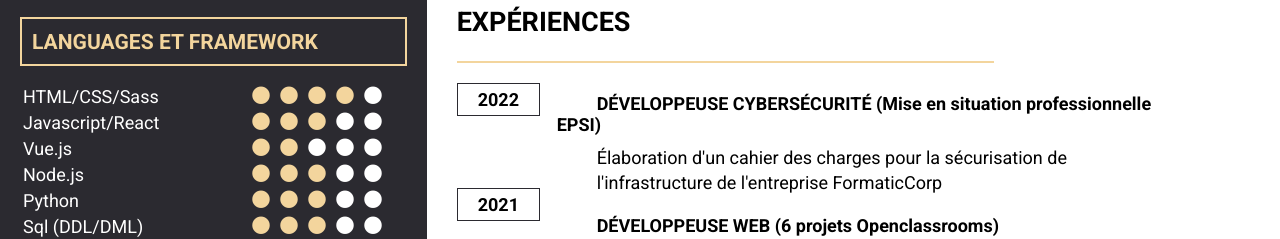
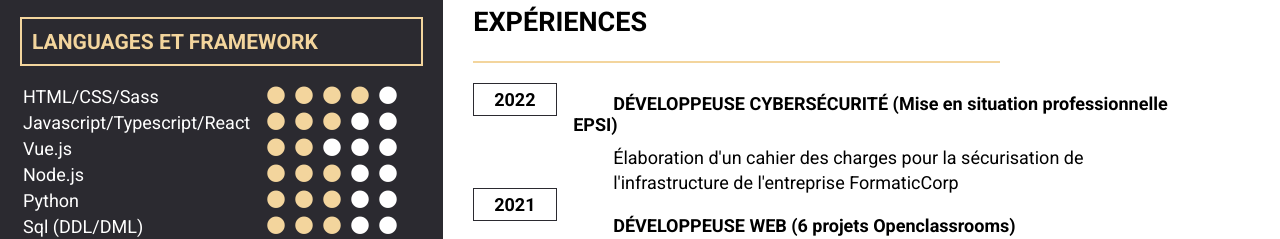
Before and after one commit to Yradouani/cv_alternance, a website: page index.html in a window 1280 px wide. Shown: the part 558-797 px from the top of the page. Drawn offline with Linux system fonts and the light colour scheme.

Commit message:
modification language

```diff
--- a/index.html
+++ b/index.html
@@ -74,7 +74,7 @@
                 </div>
             </div>
             <div class="js">
-                <span>Javascript/React</span>
+                <span>Javascript/Typescript/React</span>
                 <div class="dot-container">
                     <span class="dot-1"><i class="fas fa-circle"></i></span>
                     <span class="dot-2"><i class="fas fa-circle"></i></span>
```
